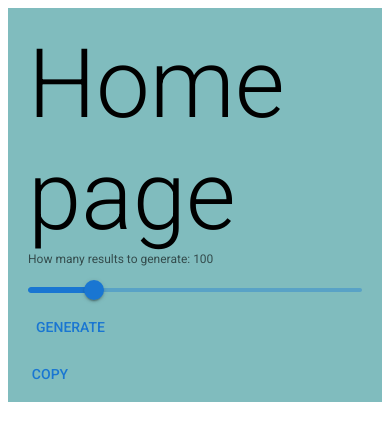
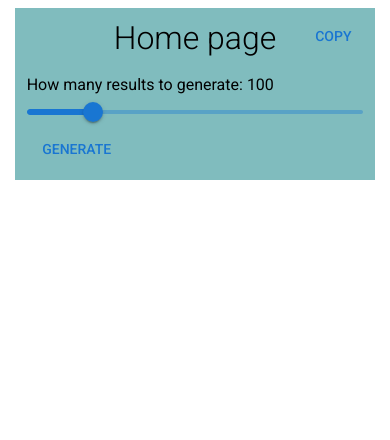
Before and after one commit to Tomikander/App_for_children, a Next.js app: page / in a window 390 px wide. Shown: the top 440 px of the page. Built offline with nearby package versions, Linux system fonts and the light colour scheme.

Commit message:
implement_adaptive_layout_to_look_good_in_mobile_and_tablet

```diff
--- a/app/lib/theme.ts
+++ b/app/lib/theme.ts
@@ -4,6 +4,12 @@ import { createTheme } from "@mui/material/styles";
 const theme = createTheme({
   typography: {
     fontFamily: "var(--font-roboto)",
+    h1: {
+      fontSize: "clamp(2rem, 5vw, 3rem)",
+    },
+    body1: {
+      fontSize: "clamp(1rem, 2.5vw, 1.2rem)",
+    },
   },
 });
 
--- a/app/page.tsx
+++ b/app/page.tsx
@@ -3,7 +3,7 @@
 import { useRef, useState } from "react";
 import styles from "@/app/styles/home.module.scss";
 import { useResultsStore } from "@/app/lib/resultsStore";
-import { InputLabel, Box, Typography, Button, Slider } from "@mui/material";
+import { Box, Typography, Button, Slider } from "@mui/material";
 
 export default function Home() {
   const [results, setResults] = useState<string[]>([]);
@@ -36,10 +36,21 @@ const handleSliderChange = (_event: Event, value: number | number[]) => {
 
 return (
   <Box className={styles.container}>
-      <Typography variant="h1" className={styles.title}>Home page</Typography>
-      <InputLabel shrink htmlFor="range">
+    <Button
+      className={styles.buttonCopy}
+      onClick={() => copyToClipboard()}
+     >
+      Copy
+    </Button>
+    <Typography
+      variant="h1"
+      className={styles.title}
+     >
+      Home page
+    </Typography>
+    <Typography variant="body1" sx={{ mt: 2 }}>
       How many results to generate: {resultsAmountToGenerate}
-       </InputLabel>
+    </Typography>
     <Slider
       id="range"
       min={1}
@@ -48,7 +59,14 @@ const handleSliderChange = (_event: Event, value: number | number[]) => {
       onChange={handleSliderChange}
         valueLabelDisplay="auto"
        />
-      <Button className={styles.buttonGenerate} onClick={generateResults}>
+    <Button
+      className={styles.buttonGenerate}
+      onClick={generateResults}
+      sx={{
+        fontSize: {xs: "0.8rem,", sm: "1rem"},
+        minWidth: { xs: '100px', sm: '120px' }
+      }}
+       >
        Generate
     </Button>
       <Box ref={resultsRef}>
@@ -56,12 +74,6 @@ const handleSliderChange = (_event: Event, value: number | number[]) => {
         <Typography key={i}>{text}</Typography>
        ))}
       </Box>
-        <Button
-          className={styles.buttonCopy}
-          onClick={() => copyToClipboard()}
-        >
-          Copy
-        </Button>
    </Box>
  )
 };
--- a/app/styles/home.module.scss
+++ b/app/styles/home.module.scss
@@ -1,18 +1,38 @@
 .container {
+  position: relative;
   background-color: rgba(18, 129, 133, 0.534);
   max-width: 700px;
   margin: 0 auto;
   padding: 20px;
   font-family: Arial, sans-serif;
+  min-width: 300px;
+
+  @media (max-width: 768px) {
+    max-width: 90%;
+    padding: 16px;
+  }
+
+  @media (max-width: 480px) {
+    padding: 12px;
+  }
 }
 
 .title {
-  font-size: 28px;
+  font-size: clamp( 1.5rem, 4vw, 2.5rem );
   margin-bottom: 20px;
+  text-align: center;
+  word-break: keep-all;
+  white-space: normal;
+
+  @media (max-width: 375px) {
+    margin-left: auto;
+    margin-right: auto;
+  }
 }
 
 .button {
   &Generate {
+    display: flex;
     padding: 10px 20px;
     margin-top: 10px;
     background-color: green;
@@ -20,10 +40,16 @@
     border: none;
     border-radius: 6px;
     cursor: pointer;
+    align-items: center;
+    justify-content: center;
+    white-space: nowrap;
+    overflow: hidden;
+    text-overflow: ellipsis;
+    min-width: 120px;
   }
 
   &Copy {
-    position: absolute;
+    position: absolute !important;
     top: 10px;
     right: 10px;
     padding: 6px 10px;
@@ -32,6 +58,17 @@
     border: none;
     border-radius: 4px;
     cursor: pointer;
+  }
+
+  @media (max-width: 760px) {
+    font-size: 14px;
+    padding: 7px;
+  }
+
+  @media (max-width: 480px) {
+    font-size: 12px;
+    padding: 6px 12px;
+    min-width: 100px;
   }
 }
 
@@ -42,6 +79,14 @@
   padding: 20px;
   background-color: #f8f8f8;
   min-height: 100px;
+
+  @media (max-width: 768px) {
+    padding: 16px;
+  }
+
+  @media (max-width: 480px) {
+    padding: 12px;
+  }
 }
 
 .resultBox {
```
Lines whose indentation alone changed are shown as unchanged.
